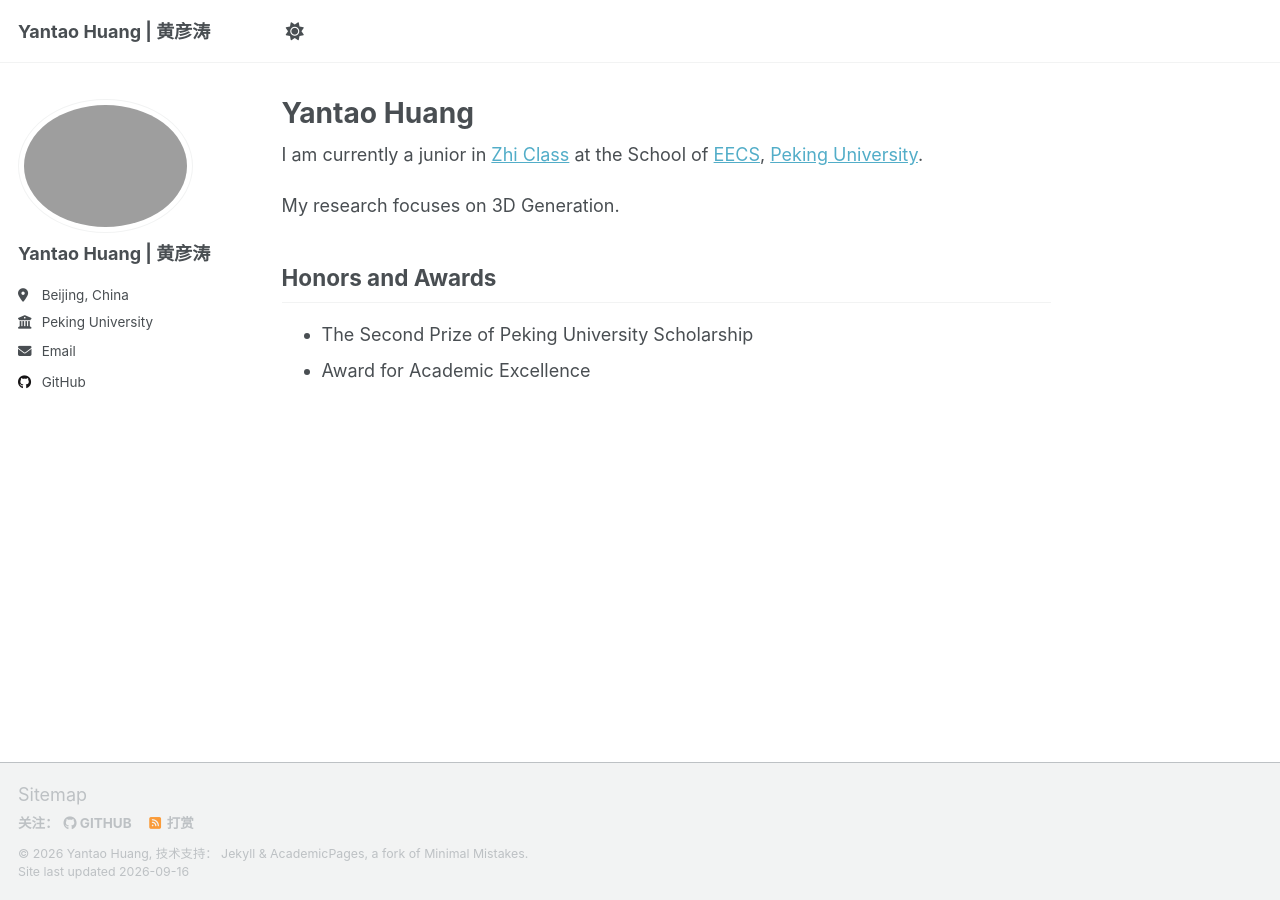
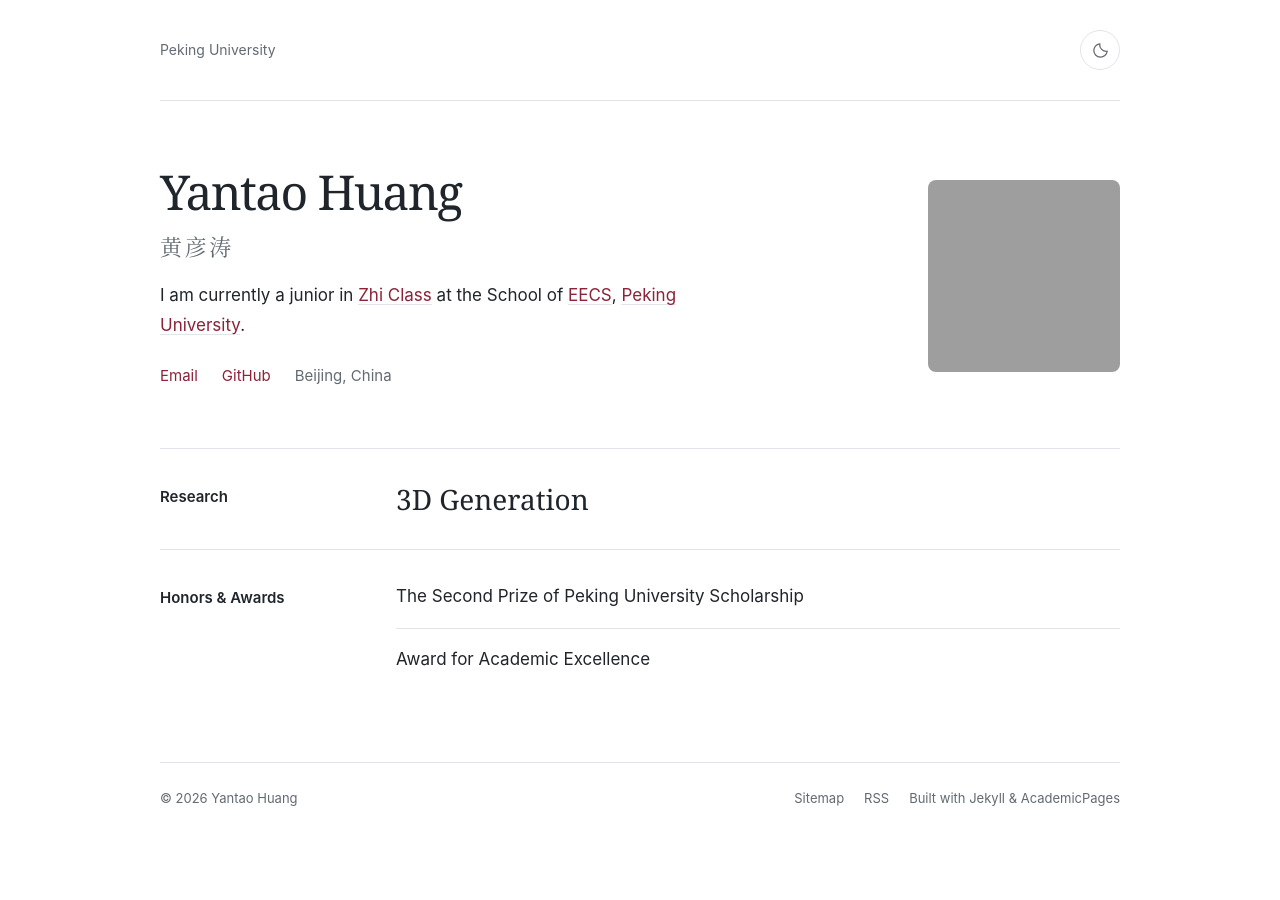
Before and after one commit to moyujiang/moyujiang.github.io, a Jekyll site: the page built from _pages/about.md, in a window 1280 px wide. Built offline with Jekyll 4.4.1, drawn with Linux system fonts in a browser that asks for light colours; a script that is not in the unit is left out; grey boxes are pictures that could not be loaded.

Commit message:
Refresh academic homepage layout and typography

```diff
--- a/_config.yml
+++ b/_config.yml
@@ -7,7 +7,7 @@
 # server process.
 
 # Basic Site Settings
-locale                   : "zh-CN"
+locale                   : "en-US"
 site_theme               : "default" # Currently available options are "default", "air"
 title                    : "Yantao Huang | 黄彦涛"
 title_separator          : "-"
--- /dev/null
+++ b/_layouts/home.html
@@ -0,0 +1,37 @@
+<!doctype html>
+<html lang="en">
+  <head>
+    <meta charset="utf-8">
+    {% include seo.html %}
+    <meta name="viewport" content="width=device-width, initial-scale=1">
+    <link rel="icon" type="image/svg+xml" href="{{ '/images/favicon.svg' | relative_url }}">
+    <link rel="alternate" type="application/atom+xml" title="{{ site.title }}" href="{{ '/feed.xml' | relative_url }}">
+    <link rel="stylesheet" href="{{ '/assets/css/home.css' | relative_url }}">
+    <script src="{{ '/assets/js/home.js' | relative_url }}"></script>
+  </head>
+  <body>
+    <a class="skip-link" href="#main">Skip to content</a>
+    <div class="home-shell">
+      <header class="home-header">
+        <a class="university-link" href="https://www.pku.edu.cn/">Peking University</a>
+        <button class="theme-toggle" type="button" aria-label="Switch to dark mode" hidden>
+          <svg class="moon-icon" viewBox="0 0 24 24" fill="none" stroke="currentColor" stroke-width="1.6" aria-hidden="true"><path d="M20.5 13A8.5 8.5 0 0 1 11 3.5 8.5 8.5 0 1 0 20.5 13Z"/></svg>
+          <svg class="sun-icon" viewBox="0 0 24 24" fill="none" stroke="currentColor" stroke-width="1.6" aria-hidden="true"><circle cx="12" cy="12" r="3.5"/><path d="M12 2v2m0 16v2M2 12h2m16 0h2M4.9 4.9l1.4 1.4m11.4 11.4 1.4 1.4m0-14.2-1.4 1.4M6.3 17.7l-1.4 1.4"/></svg>
+        </button>
+      </header>
+
+      <main id="main">
+        {{ content }}
+      </main>
+
+      <footer class="home-footer">
+        <p>&copy; {{ site.time | date: '%Y' }} {{ site.name }}</p>
+        <div class="footer-links">
+          <a href="{{ '/sitemap/' | relative_url }}">Sitemap</a>
+          <a href="{{ '/feed.xml' | relative_url }}">RSS</a>
+          <span>Built with <a href="https://jekyllrb.com/">Jekyll</a> &amp; <a href="https://github.com/academicpages/academicpages.github.io">AcademicPages</a></span>
+        </div>
+      </footer>
+    </div>
+  </body>
+</html>
--- a/_pages/about.md
+++ b/_pages/about.md
@@ -1,17 +1,40 @@
 ---
 permalink: /
+layout: home
 title: "Yantao Huang"
+description: "Yantao Huang is a junior in Zhi Class at Peking University, researching 3D Generation."
 author_profile: true
 redirect_from:
   - /about/
   - /about.html
 ---
 
-I am currently a junior in [Zhi Class](https://zhi-class.ai/) at the School of [EECS](https://eecs.pku.edu.cn/), [Peking University](https://www.pku.edu.cn/).
+<section class="profile" aria-labelledby="profile-name">
+  <div class="profile-copy">
+    <h1 id="profile-name">Yantao Huang <span lang="zh">黄彦涛</span></h1>
+    <p class="bio">I am currently a junior in <a href="https://zhi-class.ai/">Zhi Class</a> at the School of <a href="https://eecs.pku.edu.cn/">EECS</a>, <a href="https://www.pku.edu.cn/">Peking University</a>.</p>
+    <div class="contact-links" aria-label="Contact and location">
+      <a href="mailto:{{ site.author.email }}">Email</a>
+      <a href="https://github.com/{{ site.author.github }}">GitHub</a>
+      <span>{{ site.author.location }}</span>
+    </div>
+  </div>
+  <img class="portrait" src="{{ '/images/profile.png' | relative_url }}" alt="Portrait of Yantao Huang" width="192" height="192" fetchpriority="high">
+</section>
 
-My research focuses on 3D Generation.
+<section class="profile-section" aria-labelledby="research-heading">
+  <h2 id="research-heading">Research</h2>
+  <div class="section-content">
+    <p class="research-topic">3D Generation</p>
+  </div>
+</section>
 
-## Honors and Awards
-
-- The Second Prize of Peking University Scholarship
-- Award for Academic Excellence
+<section class="profile-section" aria-labelledby="honors-heading">
+  <h2 id="honors-heading">Honors &amp; Awards</h2>
+  <div class="section-content">
+    <ul class="awards-list">
+      <li>The Second Prize of Peking University Scholarship</li>
+      <li>Award for Academic Excellence</li>
+    </ul>
+  </div>
+</section>
--- /dev/null
+++ b/assets/css/home.css
@@ -0,0 +1,140 @@
+:root {
+  color-scheme: light;
+  --background: #ffffff;
+  --text: #20252b;
+  --muted: #626a73;
+  --accent: #8c2338;
+  --border: #e1e4e8;
+  --hover: #f3f4f6;
+}
+
+:root[data-theme="dark"] {
+  color-scheme: dark;
+  --background: #15181d;
+  --text: #e8eaee;
+  --muted: #a9b0ba;
+  --accent: #ef9bad;
+  --border: #333941;
+  --hover: #242a32;
+}
+
+* { box-sizing: border-box; }
+html { font-size: 100%; }
+body {
+  margin: 0;
+  background: var(--background);
+  color: var(--text);
+  font-family: -apple-system, BlinkMacSystemFont, "Segoe UI", Arial, sans-serif;
+  font-size: 1.0625rem;
+  line-height: 1.75;
+  -webkit-font-smoothing: antialiased;
+}
+a { color: var(--accent); text-underline-offset: 0.2em; text-decoration-thickness: 1px; }
+a:hover { text-decoration: underline; }
+a:focus-visible, button:focus-visible { outline: 2px solid var(--accent); outline-offset: 5px; }
+.home-shell { width: min(100% - 64px, 960px); margin: 0 auto; }
+.home-header {
+  display: flex;
+  align-items: center;
+  justify-content: space-between;
+  padding: 30px 0;
+  border-bottom: 1px solid var(--border);
+}
+.university-link { color: var(--muted); font-size: 0.875rem; text-decoration: none; }
+.theme-toggle {
+  display: grid;
+  place-items: center;
+  width: 40px;
+  height: 40px;
+  border: 1px solid var(--border);
+  border-radius: 50%;
+  background: transparent;
+  color: var(--muted);
+  cursor: pointer;
+}
+.theme-toggle[hidden] { display: none; }
+.theme-toggle:hover { background: var(--hover); color: var(--text); }
+.theme-toggle svg { width: 19px; height: 19px; }
+.sun-icon, [data-theme="dark"] .moon-icon { display: none; }
+[data-theme="dark"] .sun-icon { display: block; }
+.profile {
+  display: grid;
+  grid-template-columns: minmax(0, 1fr) 192px;
+  align-items: center;
+  gap: 64px;
+  padding: 62px 0 58px;
+}
+h1 {
+  margin: 0 0 22px;
+  font-family: Georgia, "Times New Roman", serif;
+  font-size: clamp(2rem, 4.2vw, 3rem);
+  line-height: 1.2;
+  font-weight: 400;
+  letter-spacing: -0.035em;
+}
+h1 span {
+  display: block;
+  margin-top: 12px;
+  color: var(--muted);
+  font-family: "Songti SC", "Noto Serif CJK SC", serif;
+  font-size: 1.375rem;
+  letter-spacing: 0.12em;
+}
+.bio { max-width: 590px; margin: 0; }
+.bio a { text-decoration-color: var(--border); }
+.bio a:hover { text-decoration-color: currentColor; }
+.contact-links { display: flex; flex-wrap: wrap; gap: 10px 24px; margin-top: 23px; font-size: 0.9375rem; }
+.contact-links a { text-decoration: none; }
+.contact-links a:hover { text-decoration: underline; }
+.contact-links span { color: var(--muted); }
+.portrait { display: block; width: 192px; height: 192px; border-radius: 8px; object-fit: cover; }
+.profile-section {
+  display: grid;
+  grid-template-columns: 200px minmax(0, 1fr);
+  gap: 36px;
+  padding: 32px 0;
+  border-top: 1px solid var(--border);
+}
+h2 { margin: 4px 0 0; font-size: 0.9375rem; font-weight: 600; line-height: 1.6; }
+.research-topic { margin: 0; font-family: Georgia, "Times New Roman", serif; font-size: 1.75rem; line-height: 1.3; }
+.awards-list { list-style: none; margin: 0; padding: 0; }
+.awards-list li { padding: 0 0 16px; }
+.awards-list li + li { padding-top: 16px; border-top: 1px solid var(--border); }
+.awards-list li:last-child { padding-bottom: 0; }
+.home-footer {
+  display: flex;
+  flex-wrap: wrap;
+  justify-content: space-between;
+  gap: 12px 24px;
+  margin-top: 55px;
+  padding: 24px 0 30px;
+  border-top: 1px solid var(--border);
+  color: var(--muted);
+  font-size: 0.8125rem;
+}
+.home-footer p { margin: 0; }
+.home-footer a { color: inherit; text-decoration: none; }
+.home-footer a:hover { color: var(--accent); text-decoration: underline; }
+.footer-links { display: flex; flex-wrap: wrap; gap: 8px 20px; }
+.skip-link { position: absolute; top: -80px; left: 16px; padding: 8px 16px; background: var(--background); z-index: 10; }
+.skip-link:focus { top: 8px; }
+@media (max-width: 640px) {
+  .home-shell { width: calc(100% - 40px); }
+  .home-header { padding: 18px 0; }
+  .profile { grid-template-columns: minmax(0, 1fr) 96px; gap: 22px; align-items: start; padding: 38px 0; }
+  .profile-copy { display: contents; }
+  h1 { align-self: center; margin: 0; }
+  h1 span { margin-top: 10px; font-size: 1.125rem; }
+  .portrait { grid-column: 2; grid-row: 1; width: 96px; height: 96px; }
+  .bio, .contact-links { grid-column: 1 / -1; }
+  .contact-links { margin-top: 0; gap: 10px 22px; }
+  .profile-section { grid-template-columns: 1fr; gap: 16px; padding: 26px 0; }
+  h2 { margin: 0; color: var(--muted); }
+  .research-topic { font-size: 1.625rem; }
+  .home-footer { margin-top: 32px; }
+}
+@media (max-width: 360px) {
+  .profile { grid-template-columns: minmax(0, 1fr) 76px; gap: 18px; }
+  .portrait { width: 76px; height: 76px; }
+  h1 { font-size: 1.875rem; }
+}
--- /dev/null
+++ b/assets/js/home.js
@@ -0,0 +1,32 @@
+(() => {
+  const root = document.documentElement;
+  const preference = window.matchMedia('(prefers-color-scheme: dark)');
+  let savedTheme;
+  try { savedTheme = localStorage.getItem('theme'); } catch (_) {}
+  let manualTheme = savedTheme === 'dark' || savedTheme === 'light' ? savedTheme : null;
+  let button;
+
+  function applyTheme() {
+    const theme = manualTheme || (preference.matches ? 'dark' : 'light');
+    root.dataset.theme = theme;
+    if (button) {
+      const label = theme === 'dark' ? 'Switch to light mode' : 'Switch to dark mode';
+      button.setAttribute('aria-label', label);
+      button.title = label;
+    }
+  }
+
+  applyTheme();
+  preference.addEventListener('change', applyTheme);
+  document.addEventListener('DOMContentLoaded', () => {
+    button = document.querySelector('.theme-toggle');
+    if (!button) return;
+    button.hidden = false;
+    applyTheme();
+    button.addEventListener('click', () => {
+      manualTheme = root.dataset.theme === 'dark' ? 'light' : 'dark';
+      try { localStorage.setItem('theme', manualTheme); } catch (_) {}
+      applyTheme();
+    });
+  });
+})();
```
